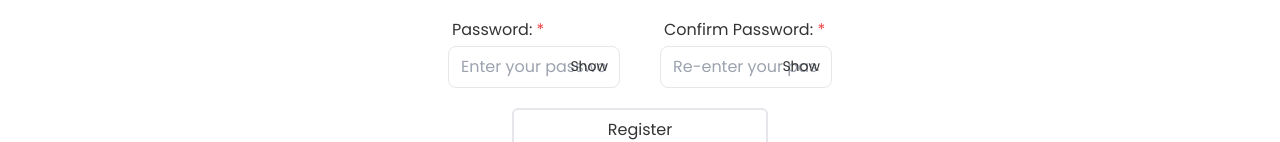
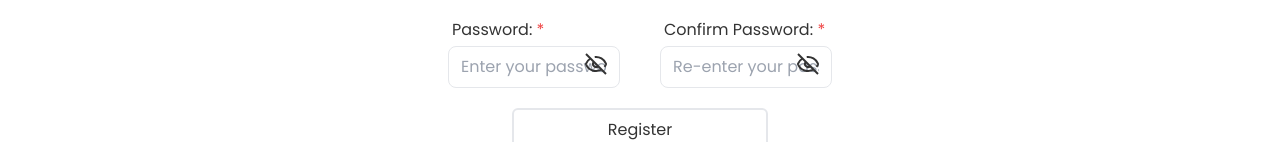
Before and after one commit to tanvir-hossen49/hotel_management_client, a React (Vite) app: page /signup in a window 1280 px wide. Shown: the part 376-518 px from the top of the page. Built offline with nearby package versions, Linux system fonts and the light colour scheme.

Commit message:
added icon for show and hide password

```diff
--- a/src/components/Icon/Icon.jsx
+++ b/src/components/Icon/Icon.jsx
@@ -109,6 +109,34 @@ const Icon = ({
         <circle cx="12" cy="12" r="5" fill="red" />
       </svg>
     ),
+    show: (
+      <svg
+        width={size}
+        height={size}
+        fill={fill}
+        stroke={stroke}
+        strokeWidth={strokeWidth}
+        viewBox="0 0 24 24"
+      >
+        <path d="M2.062 12.348a1 1 0 0 1 0-.696 10.75 10.75 0 0 1 19.876 0 1 1 0 0 1 0 .696 10.75 10.75 0 0 1-19.876 0" />
+        <circle cx="12" cy="12" r="3" />
+      </svg>
+    ),
+    hide: (
+      <svg
+        width={size}
+        height={size}
+        fill={fill}
+        stroke={stroke}
+        strokeWidth={strokeWidth}
+        viewBox="0 0 24 24"
+      >
+        <path d="M10.733 5.076a10.744 10.744 0 0 1 11.205 6.575 1 1 0 0 1 0 .696 10.747 10.747 0 0 1-1.444 2.49" />
+        <path d="M14.084 14.158a3 3 0 0 1-4.242-4.242" />
+        <path d="M17.479 17.499a10.75 10.75 0 0 1-15.417-5.151 1 1 0 0 1 0-.696 10.75 10.75 0 0 1 4.446-5.143" />
+        <path d="m2 2 20 20" />
+      </svg>
+    ),
     downArrow: (
       <svg
         width={size}
--- a/src/components/Input.jsx
+++ b/src/components/Input.jsx
@@ -1,4 +1,5 @@
 import React, { useState, useId } from "react";
+import Icon from "./Icon/Icon";
 
 const Input = React.forwardRef(function Input(
   {
@@ -11,7 +12,7 @@ const Input = React.forwardRef(function Input(
   },
   ref
 ) {
-  const [showPassword, setShowPassword] = useState(false); // State to track password visibility
+  const [showPassword, setShowPassword] = useState(false);
   const id = useId();
 
   // Toggle password visibility
@@ -29,7 +30,7 @@ const Input = React.forwardRef(function Input(
 
       <input
         type={showPassword ? "text" : type} // Toggle between "text" and "password"
-        className={`px-3 py-2 rounded-lg outline-none focus:border-[#3B9DF8] transition-colors duration-300 border dark.text-black bg-transparent w-full ${className}`}
+        className={`px-3 py-2 rounded-lg outline-none focus:border-[#3B9DF8] transition-colors duration-300 border bg-transparent w-full ${className}`}
         ref={ref}
         autoComplete={autoComplete}
         {...props}
@@ -42,7 +43,7 @@ const Input = React.forwardRef(function Input(
           onClick={togglePasswordVisibility}
           className="absolute right-3 bottom-3 text-sm focus:outline-none"
         >
-          {showPassword ? "Hide" : "Show"}
+          {showPassword ? <Icon name="show" /> : <Icon name="hide" />}
         </button>
       )}
     </div>
--- a/src/components/Navbar/CurrencySelector.jsx
+++ b/src/components/Navbar/CurrencySelector.jsx
@@ -1,7 +1,7 @@
 import Icon from "../Icon/Icon";
 
 const CurrencySelector = () => (
-  <span className="hover:bg-[#43b45e] hover:text-white p-2 transition duration-300 flex gap-2">
+  <span className="hover:bg-[#43b45e] hover:text-white p-2 transition duration-300 flex justify-center gap-2">
     BDT <Icon name="flag" stroke="none" />
   </span>
 );
--- a/src/components/Navbar/NavItem.jsx
+++ b/src/components/Navbar/NavItem.jsx
@@ -39,7 +39,7 @@ const NavItem = ({ isMenuOpen, setIsMenuOpen }) => {
 
       {/* Mobile Menu */}
       {isMenuOpen && (
-        <div className="bg-white py-3 md:hidden mt-4 space-y-4 text-center animate-slide-down">
+        <div className="bg-white py-3 md:hidden mt-4 space-y-4 text-center">
           <NavLinks onClick={() => setIsMenuOpen(false)} />
           <CurrencySelector />
 
--- a/src/components/Navbar/StickyNav.jsx
+++ b/src/components/Navbar/StickyNav.jsx
@@ -16,9 +16,7 @@ const StickyNav = ({ isMenuOpen, setIsMenuOpen }) => {
   return (
     <nav
       className={`${
-        isMenuOpen || isSticky
-          ? "bg-white dark:bg-black shadow-md"
-          : "bg-transparent text-black"
+        isMenuOpen || isSticky ? "bg-white shadow-md" : "bg-transparent"
       } py-4 transition-all duration-300 fixed top-0 left-0 right-0 z-50`}
     >
       <NavItem isMenuOpen={isMenuOpen} setIsMenuOpen={setIsMenuOpen} />
--- a/src/pages/Home/Banner/BannerContent.jsx
+++ b/src/pages/Home/Banner/BannerContent.jsx
@@ -14,7 +14,7 @@ const BannerContent = () => {
         isVisible ? "opacity-100 translate-y-0" : "opacity-0 translate-y-5"
       }`}
     >
-      <h1 className="md:text-5xl sm:text-4xl text-2xl font-semibold">
+      <h1 className="md:text-5xl sm:text-4xl text-2xl font-semibold text-center">
         Welcome to Hotel Al Farah
       </h1>
       <p className="flex justify-center sm:text-base text-sm text-center mt-[2px]">
```
